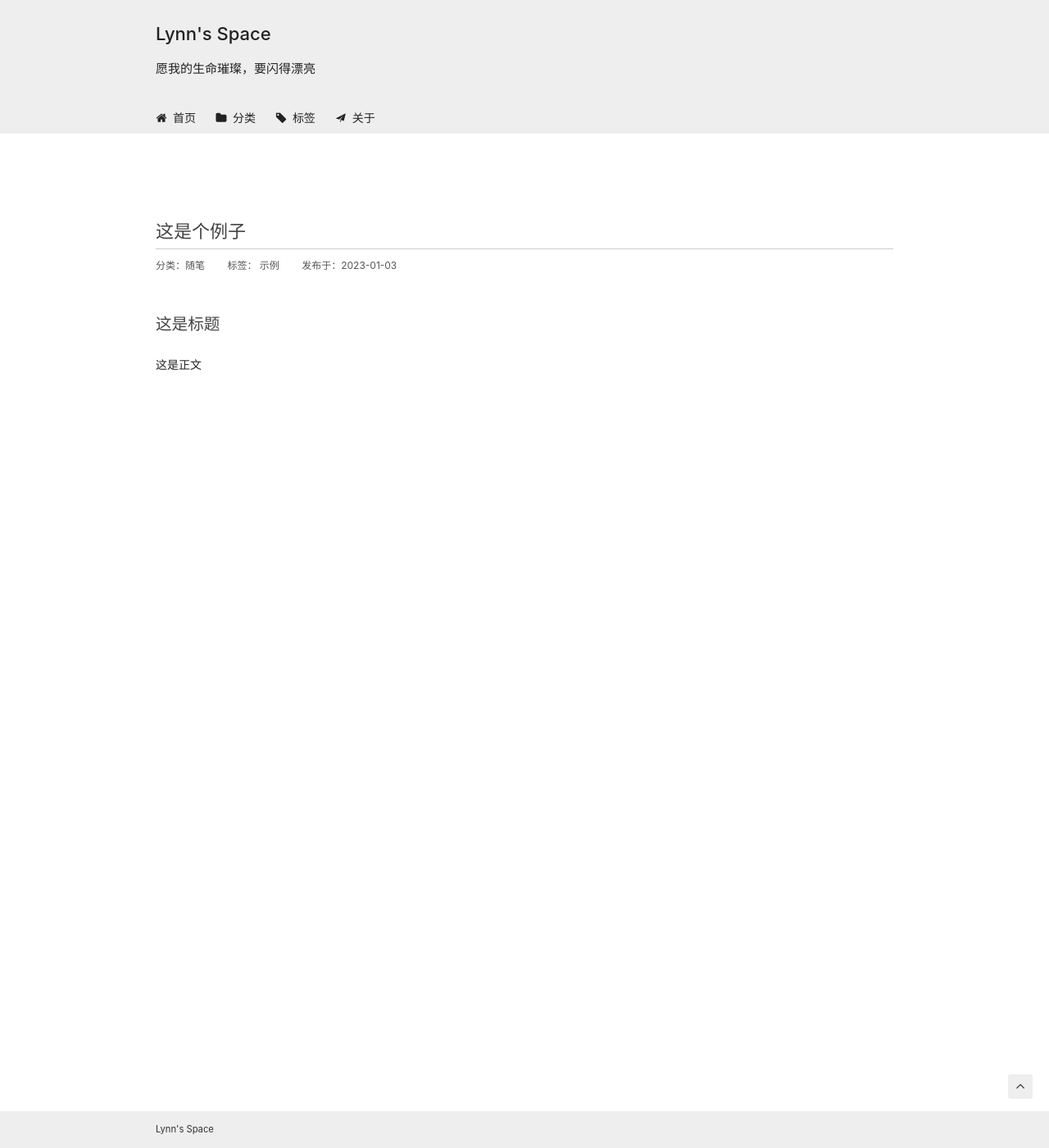
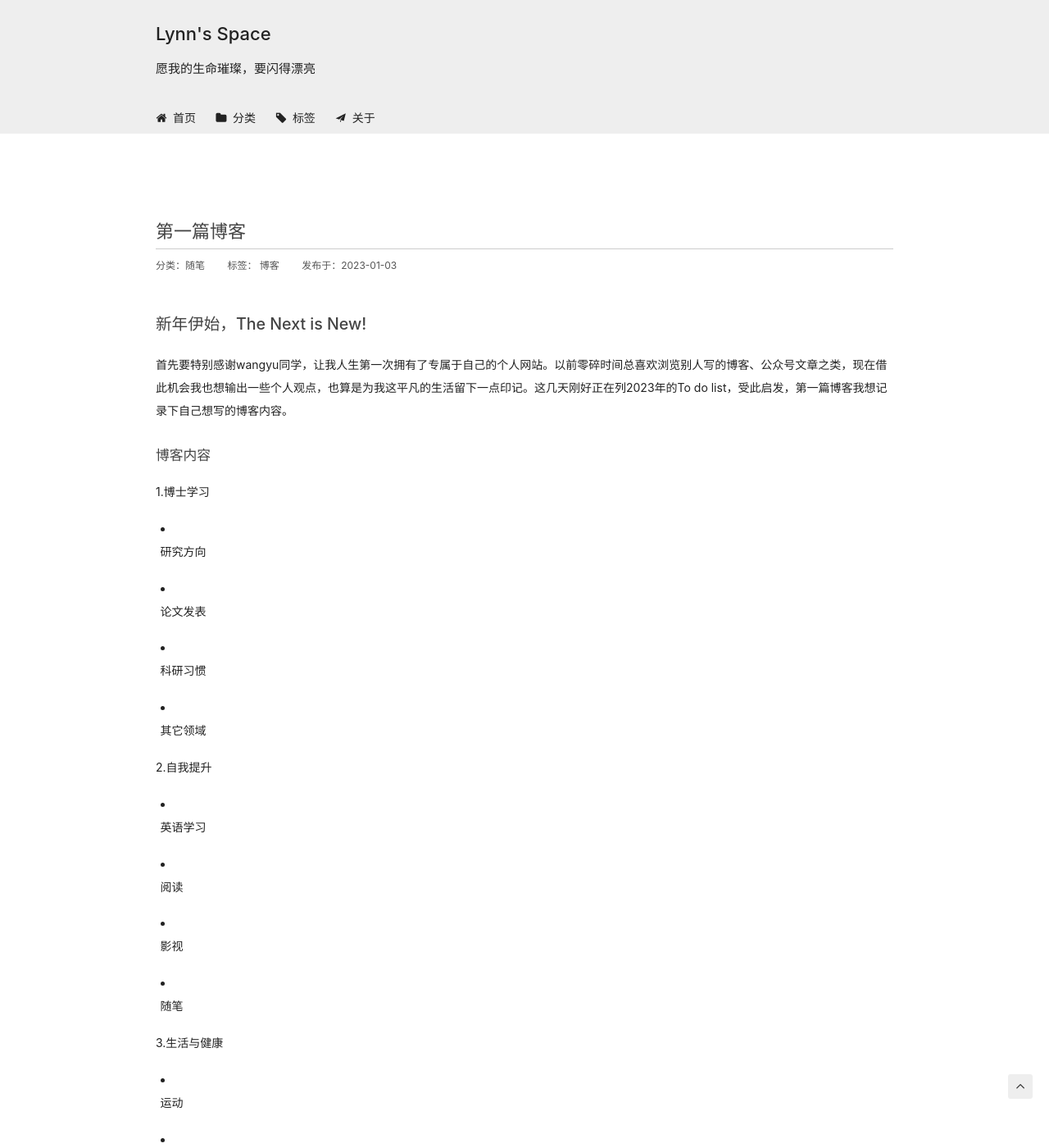
Before and after one commit to ydwl-lynn/ydwl-lynn.github.io, a Jekyll site: the page built from _posts/2023-01-03-my-first-post.md, in a window 1280 px wide and 1400 px high. Shown: the whole window at 82% size. Built offline with Jekyll 4.4.1, drawn with Linux system fonts in a browser that asks for light colours; some of the changed text lies outside the part shown.

Commit message:
publish my first posts

```diff
--- a/_posts/2023-01-03-my-first-post.md
+++ b/_posts/2023-01-03-my-first-post.md
@@ -1,10 +1,51 @@
 ---
 layout: post
-title: 这是个例子
+title: 第一篇博客
 category: 随笔
-tag: 示例
+tag: 博客
 ---
 
-## 这是标题
+## 新年伊始，The Next is New!
 
-这是正文
+首先要特别感谢wangyu同学，让我人生第一次拥有了专属于自己的个人网站。以前零碎时间总喜欢浏览别人写的博客、公众号文章之类，现在借此机会我也想输出一些个人观点，也算是为我这平凡的生活留下一点印记。这几天刚好正在列2023年的To do list，受此启发，第一篇博客我想记录下自己想写的博客内容。
+
+### 博客内容
+
+1.博士学习
+
+* 研究方向
+
+* 论文发表
+
+* 科研习惯
+
+* 其它领域
+
+2.自我提升
+
+* 英语学习
+
+* 阅读
+
+* 影视
+
+* 随笔
+
+3.生活与健康
+
+* 运动
+
+* 护肤
+
+* 旅行
+
+
+4.理财
+
+* 理财知识
+
+* 副业
+
+
+
+**世间最难的事就是坚持，最容易做的事也是坚持，我们常挂在嘴边激励自己、鼓励别人的还是坚持，希望这两个字不再仅仅是口号，更是当下，此时此刻我正在做的事情。**
```
